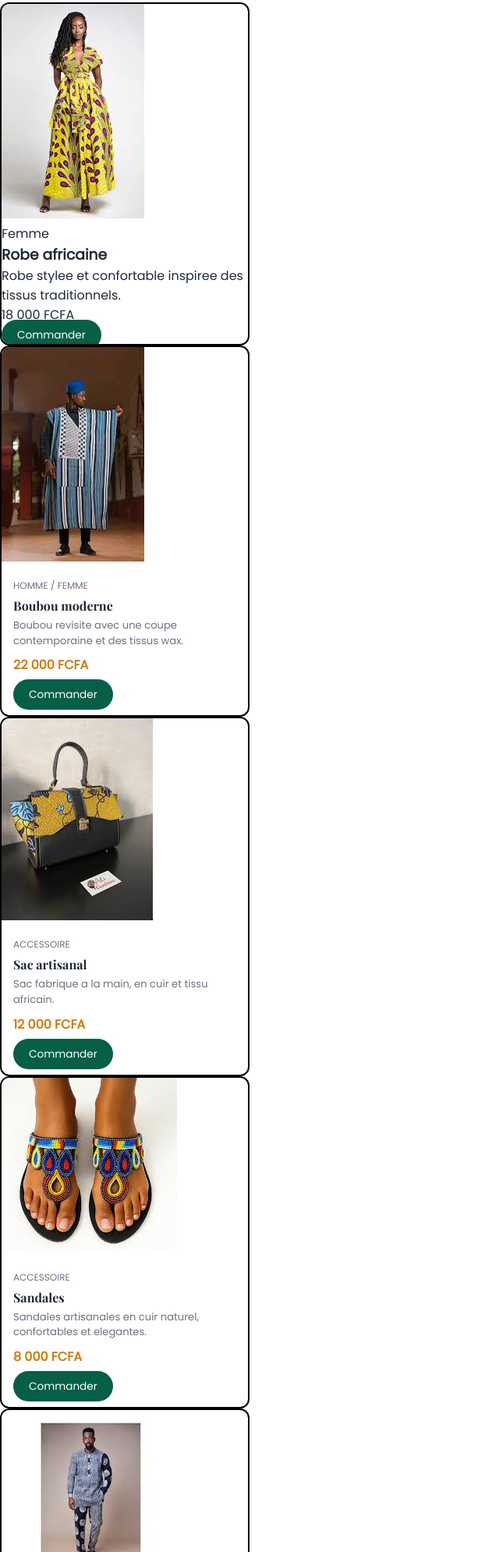
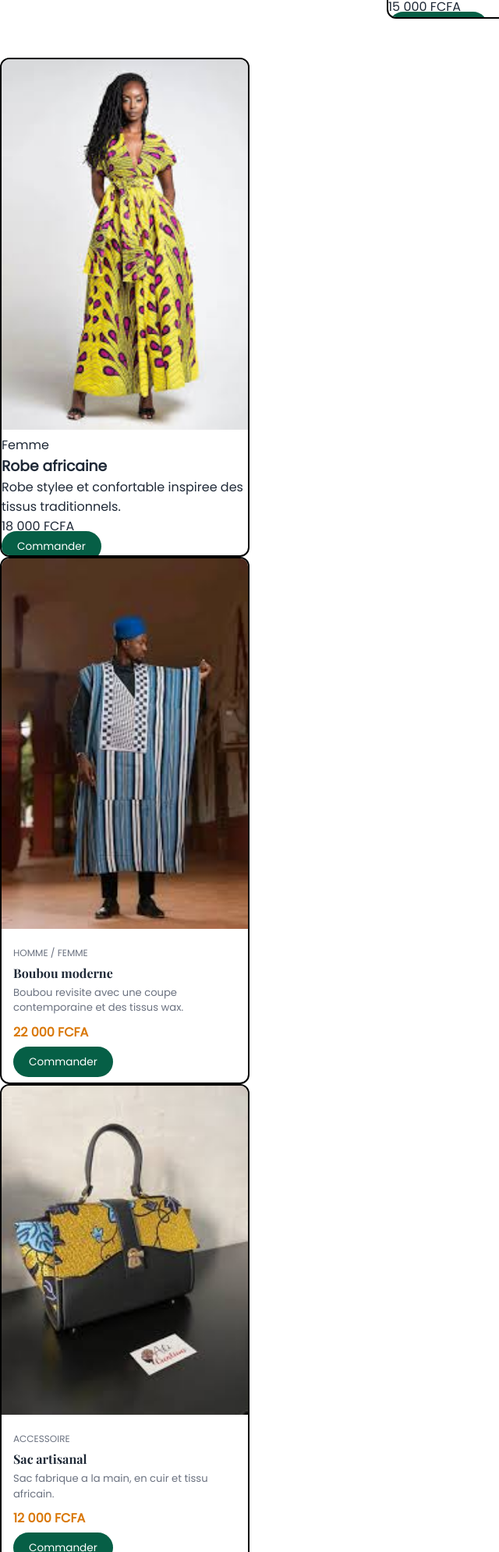
Before and after one commit to dieynabaadoro-code/Examen-Html, a plain HTML site: page produits.html in a window 1280 px wide. Shown: the part 810-2800 px from the top of the page at 78% size, without its empty margins (0-640 px from the left). Drawn offline with nearby package versions, Linux system fonts and the light colour scheme.

Commit message:
ajout de width 100% et de height 60% dans les images de tout les produits

```diff
--- a/produits.html
+++ b/produits.html
@@ -35,7 +35,7 @@
     <div class="grille">
 
         <div class="carte">
-           <img src="images/chemise wax homme.png" alt="Chemise Wax">
+           <img src="images/chemise wax homme.png" alt="Chemise Wax"width="100%" height="60%">
                 <p class="cat">Homme</p>
                 <h3>Chemise wax</h3>
                 <p>Chemise moderne avec motifs africains, ideale pour sorties et evenements.</p>
@@ -45,7 +45,7 @@
         </div>
 
         <div class="carte">
-            <img src="images/robe .png" alt="Robe africaine">
+            <img src="images/robe .png" alt="Robe africaine"width="100%" height="60%">
                 <p class="cat">Femme</p>
                 <h3>Robe africaine</h3>
                 <p>Robe stylee et confortable inspiree des tissus traditionnels.</p>
@@ -55,7 +55,7 @@
         </div>
 
         <div class="carte">
-           <img src="images/boubou unisexe.png" alt="Boubou moderne ">
+           <img src="images/boubou unisexe.png" alt="Boubou moderne "width="100%" height="60%">
             <div class="carte-texte">
                 <p class="cat">Homme / Femme</p>
                 <h3>Boubou moderne</h3>
@@ -66,7 +66,7 @@
         </div>
 
         <div class="carte">
-            <img src="images/sac artisanale .png" alt="Sac artisanale">
+            <img src="images/sac artisanale .png" alt="Sac artisanale"width="100%" height="60%">
             <div class="carte-texte">
                 <p class="cat">Accessoire</p>
                 <h3>Sac artisanal</h3>
@@ -77,7 +77,7 @@
         </div>
 
         <div class="carte">
-            <img src="images/sandales.png" alt="Sandales ">
+            <img src="images/sandales.png" alt="Sandales "width="100%" height="60%">
             <div class="carte-texte">
                 <p class="cat">Accessoire</p>
                 <h3>Sandales</h3>
@@ -88,7 +88,7 @@
         </div>
 
         <div class="carte">
-            <img src="images/ensemble.png" alt="Ensemble homme">
+            <img src="images/ensemble.png" alt="Ensemble homme"width="100%" height="60%">
             <div class="carte-texte">
                 <p class="cat">Homme</p>
                 <h3>Ensemble homme</h3>
@@ -99,7 +99,7 @@
         </div>
 
         <div class="carte">
-            <img src="images/jupe.png" alt="Jupe">
+            <img src="images/jupe.png" alt="Jupe"width="100%" height="60%">
             <div class="carte-texte">
                 <p class="cat">Femme</p>
                 <h3>Jupe longue wax</h3>
@@ -110,7 +110,7 @@
         </div>
 
         <div class="carte">
-            <img src="images/bijoux.png" alt="Bijoux">
+            <img src="images/bijoux.png" alt="Bijoux" width="100%" height="60%">
             <div class="carte-texte">
                 <p class="cat">Accessoire</p>
                 <h3>Accessoire traditionnel</h3>
```
